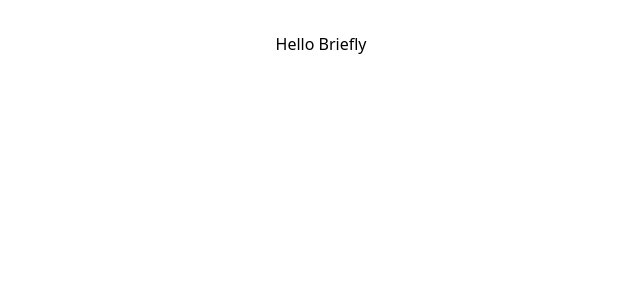
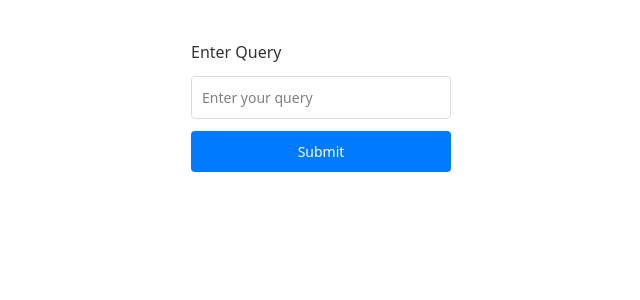
Before and after one commit to makersmecca/Briefly-AI, a React (Vite) app: page / in a window 1280 px wide. Shown: the top 300 px of the page, without its empty margins (319-959 px from the left). Built offline with nearby package versions, Linux system fonts and the light colour scheme.

Commit message:
Created a simple UI to test the extension working

```diff
--- a/package.json
+++ b/package.json
@@ -24,6 +24,7 @@
     "eslint-plugin-react-hooks": "^7.0.1",
     "eslint-plugin-react-refresh": "^0.4.24",
     "globals": "^16.5.0",
+    "sass-embedded": "^1.93.3",
     "vite": "^7.2.4"
   }
 }
--- a/src/App.jsx
+++ b/src/App.jsx
@@ -1,7 +1,11 @@
-import "./App.css";
+import FrontPage from "./views/FrontUI/FrontPage";
 
 function App() {
-  return <>Hello Briefly</>;
+  return (
+    <>
+      <FrontPage />
+    </>
+  );
 }
 
 export default App;
--- /dev/null
+++ b/src/views/FrontUI/FrontPage.jsx
@@ -0,0 +1,25 @@
+import React, { useState } from "react";
+import "./FrontPage.scss";
+
+const FrontPage = () => {
+  const [formData, setFormData] = useState({});
+
+  return (
+    <>
+      <div className="query-form">
+        <label htmlFor="input-query">Enter Query</label>
+        <input
+          id="input-query"
+          type="text"
+          placeholder="Enter your query"
+          onChange={(e) => setFormData({ ...formData, query: e.target.value })}
+          value={formData.query}
+        />
+        <button id="submit-query" onClick={() => console.log("$$", formData)}>
+          Submit
+        </button>
+      </div>
+    </>
+  );
+};
+export default FrontPage;
--- /dev/null
+++ b/src/views/FrontUI/FrontPage.scss
@@ -0,0 +1,40 @@
+.query-form {
+  width: 300px;
+  display: flex;
+  flex-direction: column;
+  gap: 12px;
+  max-width: 400px;
+  margin: 20px auto;
+  padding: 20px;
+}
+
+.query-form label {
+  font-weight: 500;
+  color: #333;
+}
+
+.query-form input {
+  padding: 10px;
+  border: 1px solid #ddd;
+  border-radius: 4px;
+  font-size: 14px;
+}
+
+.query-form input:focus {
+  outline: none;
+  border-color: #007bff;
+}
+
+.query-form button {
+  padding: 10px 20px;
+  background: #007bff;
+  color: white;
+  border: none;
+  border-radius: 4px;
+  cursor: pointer;
+  font-size: 14px;
+}
+
+.query-form button:hover {
+  background: #0056b3;
+}
--- a/vite.config.js
+++ b/vite.config.js
@@ -2,7 +2,6 @@ import { defineConfig } from "vite";
 import react from "@vitejs/plugin-react";
 import tailwindcss from "@tailwindcss/vite";
 
-// https://vite.dev/config/
 export default defineConfig({
   plugins: [react(), tailwindcss()],
 });
```
Also changed, not shown: 1 other file (tests, documents, lock files or other folders).
